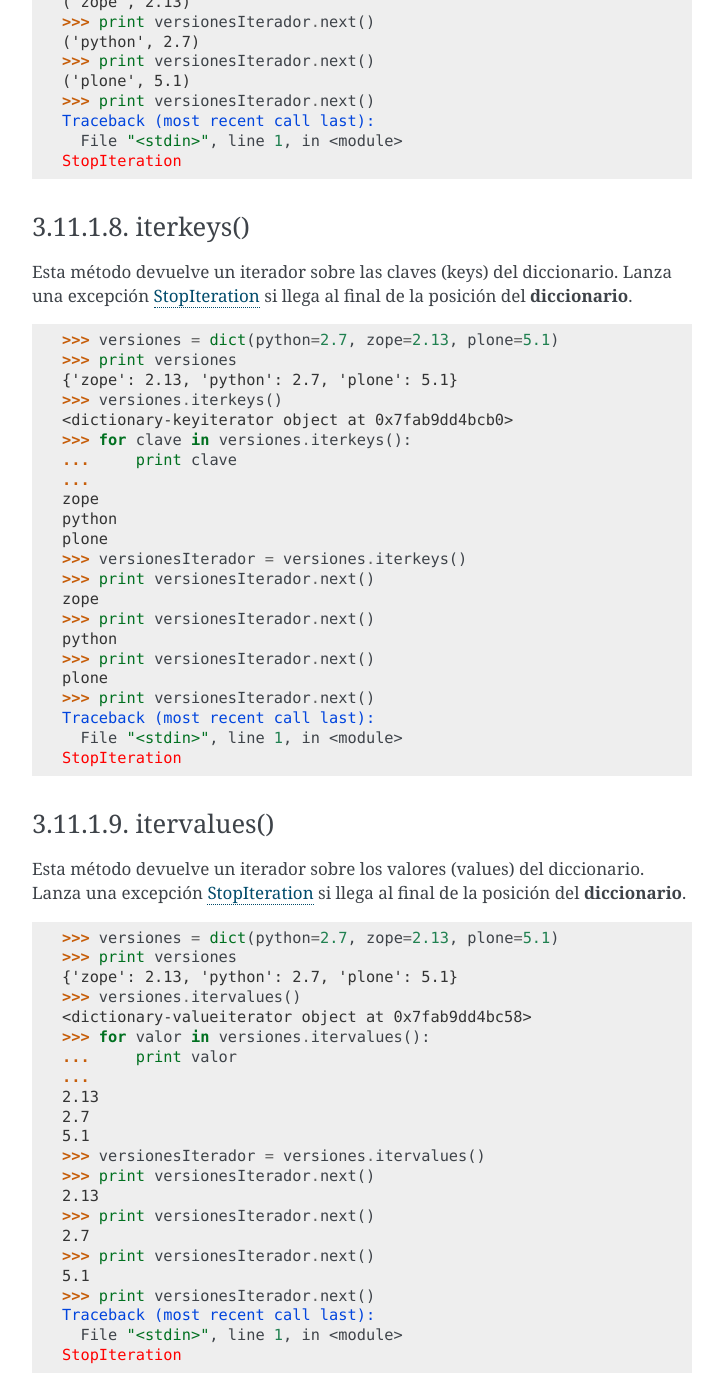
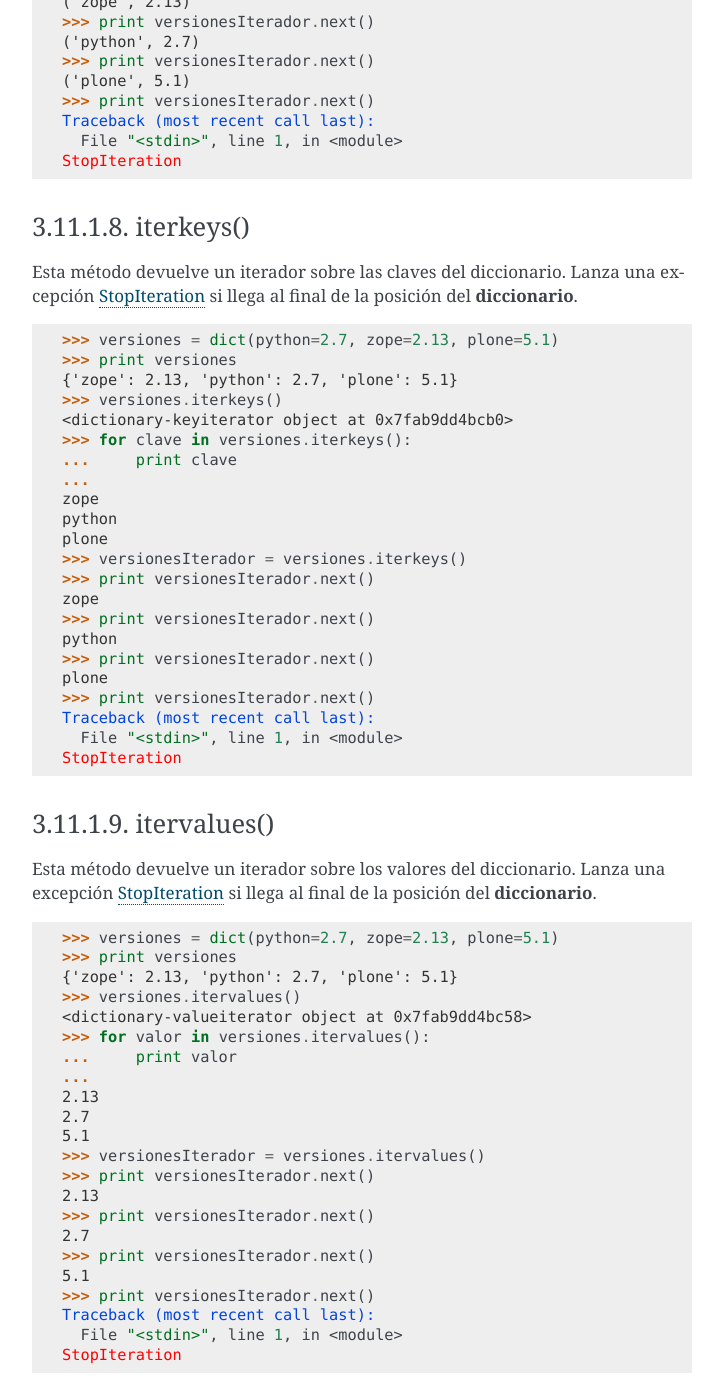
Before and after one commit to macagua/entrenamiento.python_basico, a Sphinx documentation site: the page built from source/leccion3/tipo_diccionarios.rst, in a window 1280 px wide and 1400 px high, scrolled down 3424 px. Shown: the whole window, without its empty margins (388-1111 px from the left). Built offline with Sphinx 7.4.7, drawn with Linux system fonts in a browser that asks for light colours; some of the changed text lies outside the part shown.

```diff
--- a/source/leccion3/tipo_diccionarios.rst
+++ b/source/leccion3/tipo_diccionarios.rst
@@ -215,7 +215,7 @@
 iterkeys()
 ~~~~~~~~~~
 
-Esta método devuelve un iterador sobre las claves (keys) del diccionario. Lanza una
+Esta método devuelve un iterador sobre las claves del diccionario. Lanza una
 excepción :ref:`StopIteration <python_exception_stopiteration>` si llega al final de
 la posición del **diccionario**.
 
@@ -250,7 +250,7 @@
 itervalues()
 ~~~~~~~~~~~~
 
-Esta método devuelve un iterador sobre los valores (values) del diccionario. Lanza una
+Esta método devuelve un iterador sobre los valores del diccionario. Lanza una
 excepción :ref:`StopIteration <python_exception_stopiteration>` si llega al final de
 la posición del **diccionario**.
 
@@ -285,7 +285,7 @@
 keys()
 ~~~~~~
 
-Esta método devuelve una lista de las claves (keys) del diccionario:
+Esta método devuelve una lista de las claves del diccionario:
 
 ::
 
@@ -401,7 +401,7 @@
 values()
 ~~~~~~~~
 
-Esta método devuelve una lista de los valores (values) del diccionario:
+Esta método devuelve una lista de los valores del diccionario:
 
 ::
 
```
Also changed, not shown: other parts of source/leccion3/tipo_diccionarios.rst (+1 -1 lines).
